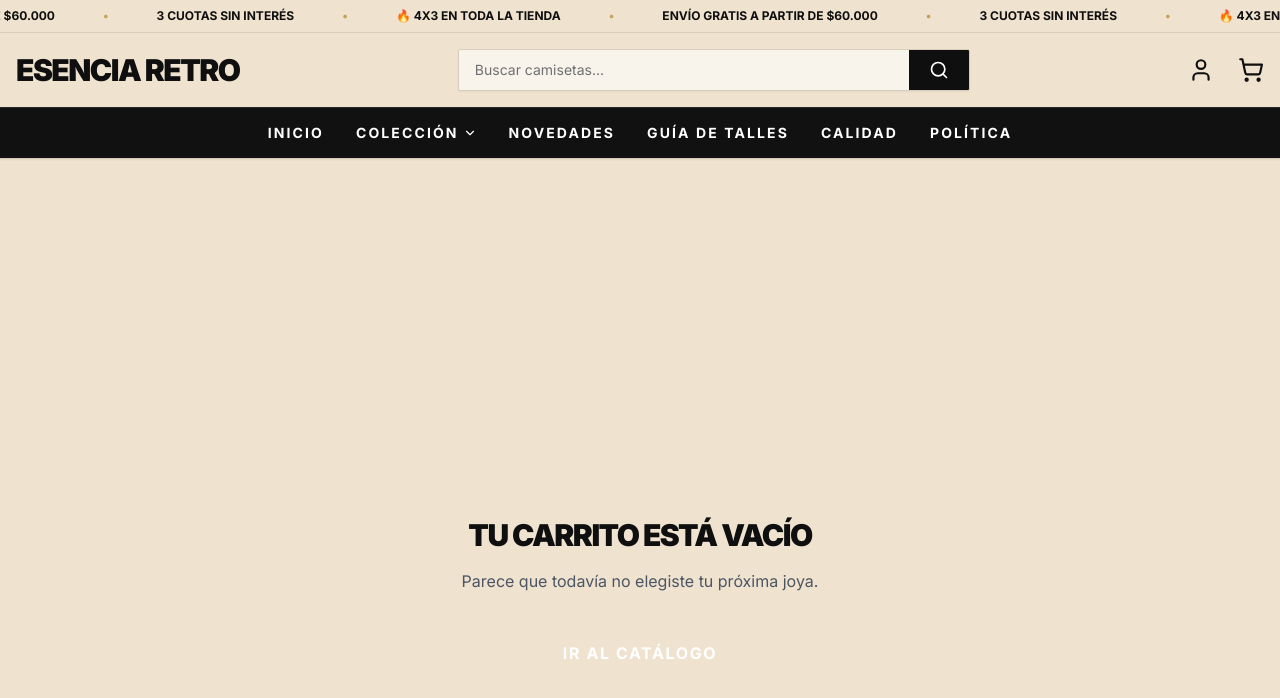
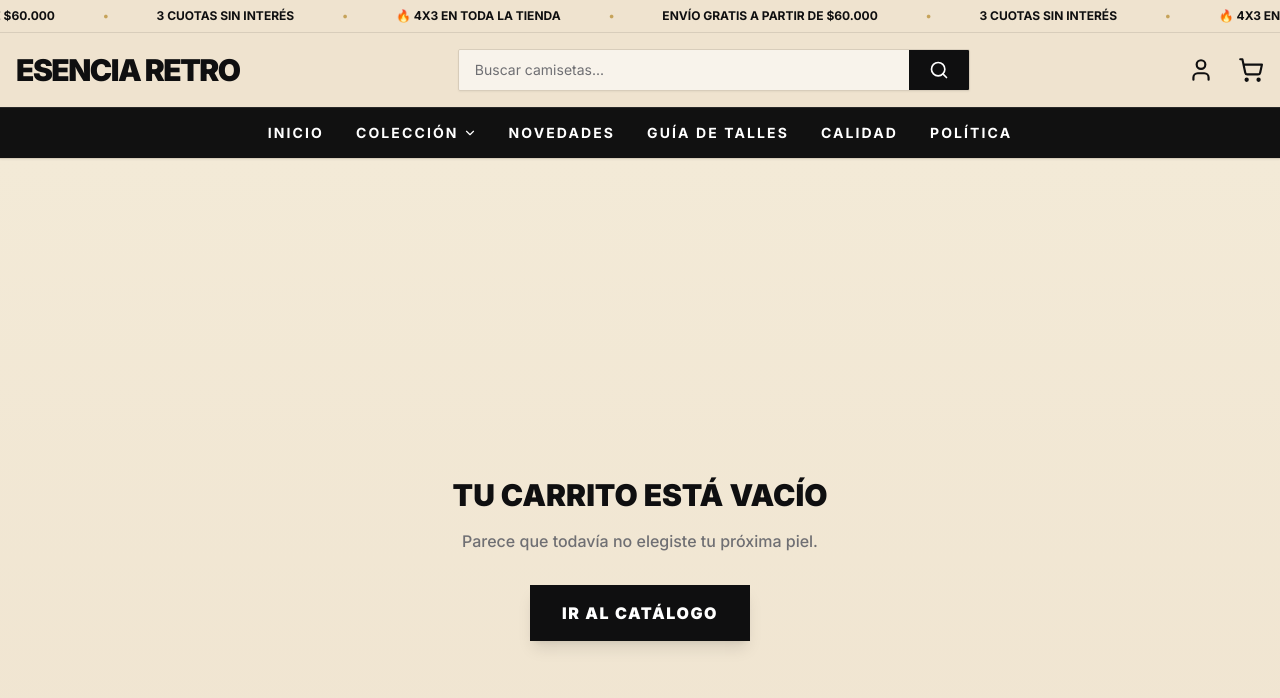
Before and after one commit to AlejandroCopponi/esencia-retro, a Next.js app: page /carrito in a window 1280 px wide. Shown: the top 698 px of the page. Built offline with nearby package versions, Linux system fonts and the light colour scheme.

Commit message:
carrito corregido y funcionando

```diff
--- a/src/app/carrito/page.js
+++ b/src/app/carrito/page.js
@@ -2,33 +2,39 @@
 
 import { useCart } from '@/context/CartContext';
 import Link from 'next/link';
-import { Trash2, ArrowRight, ArrowLeft } from 'lucide-react';
-import { useRouter } from 'next/navigation';
-import { useState, useEffect } from 'react';
+import { Trash2, ArrowRight, Minus, Plus, CreditCard, ShieldCheck } from 'lucide-react';
+import { useEffect, useState } from 'react';
 
-export default function CartPage() {
-  const { cart, removeFromCart, totalPrice } = useCart();
-  const router = useRouter();
+export default function CarritoPage() {
+  const { cart, removeFromCart, decreaseQuantity, increaseQuantity, total } = useCart();
   const [isMounted, setIsMounted] = useState(false);
 
   useEffect(() => {
     setIsMounted(true);
   }, []);
 
-  const handleCheckout = () => {
-    router.push('/checkout');
+  const COLORS = {
+    gradient: 'linear-gradient(180deg, #f3ead7 0%, #efe3cf 100%)',
+    ink: '#0f0f10',
+    gold: '#c6a35a',
   };
 
-  if (!isMounted) return null;
+  if (!isMounted) {
+    return (
+        <div className="min-h-screen flex items-center justify-center font-sans" style={{ background: COLORS.gradient }}>
+            <div className="animate-spin rounded-full h-8 w-8 border-b-2 border-[#0f0f10]"></div>
+        </div>
+    );
+  }
 
   if (cart.length === 0) {
     return (
-      <div className="min-h-screen flex flex-col items-center justify-center bg-retro-base px-4 text-center pt-20">
-        <h2 className="text-3xl font-black text-retro-main mb-4 uppercase tracking-tighter">Tu carrito está vacío</h2>
-        <p className="text-gray-600 mb-8">Parece que todavía no elegiste tu próxima joya.</p>
+      <div className="min-h-screen flex flex-col items-center justify-center font-sans px-4 text-center" style={{ background: COLORS.gradient }}>
+        <h2 className="text-3xl font-black uppercase mb-4 text-[#0f0f10]">Tu carrito está vacío</h2>
+        <p className="text-[#6f6f73] mb-8 font-medium">Parece que todavía no elegiste tu próxima piel.</p>
         <Link
           href="/catalogo"
-          className="bg-retro-main text-white px-8 py-4 font-bold uppercase tracking-widest hover:bg-black transition-transform hover:scale-105"
+          className="bg-[#0f0f10] text-white px-8 py-4 font-black uppercase tracking-widest hover:bg-[#c6a35a] hover:text-[#0f0f10] transition-colors shadow-lg"
         >
           Ir al Catálogo
         </Link>
@@ -37,90 +43,123 @@ export default function CartPage() {
   }
 
   return (
-    <div className="min-h-screen bg-retro-base py-12 px-4 md:px-8 pt-32">
+    <div className="min-h-screen font-sans pt-28 pb-12 px-4 md:px-8" style={{ background: COLORS.gradient, color: COLORS.ink }}>
       <div className="max-w-6xl mx-auto">
 
-        {/* ENCABEZADO */}
-        <div className="flex items-center gap-4 mb-8">
-            <Link href="/catalogo" className="text-retro-main hover:text-retro-accent transition-colors">
-                <ArrowLeft size={24} />
-            </Link>
-            <h1 className="text-4xl md:text-5xl font-black text-retro-main uppercase tracking-tighter">
-                Tu Carrito <span className="text-retro-gray text-2xl ml-2 font-medium normal-case">({cart.length} productos)</span>
-            </h1>
-        </div>
+        <h1 className="text-4xl font-black uppercase tracking-tighter mb-8 border-b border-[#0f0f10]/10 pb-4 flex items-baseline gap-3">
+          Tu Carrito <span className="text-[#c6a35a] text-2xl">({cart.reduce((a, b) => a + (b.quantity || 0), 0)} items)</span>
+        </h1>
 
-        <div className="grid md:grid-cols-3 gap-12">
+        <div className="grid lg:grid-cols-3 gap-12">
 
           {/* LISTA DE PRODUCTOS */}
-          <div className="md:col-span-2 space-y-6">
-            {cart.map((product) => (
-              <div key={product.id} className="bg-white p-4 md:p-6 shadow-sm flex gap-6 items-center border border-transparent hover:border-retro-main/10 transition-colors relative group">
+          <div className="lg:col-span-2 space-y-6">
+            {cart.map((item) => (
+              <div key={`${item.id}-${item.size}`} className="bg-white p-4 rounded-xl shadow-sm border border-[#0f0f10]/5 flex gap-4 items-center relative group hover:border-[#c6a35a]/30 transition-colors">
 
-                {/* FOTO */}
-                <div className="w-24 h-24 md:w-32 md:h-32 bg-gray-50 flex-shrink-0 flex items-center justify-center p-2 relative">
-                  <img
-                    src={product.image_url}
-                    alt={product.name}
-                    className="w-full h-full object-contain mix-blend-multiply"
-                  />
+                {/* Imagen */}
+                <div className="w-20 h-24 bg-gray-50 rounded-lg overflow-hidden flex-shrink-0 border border-gray-100">
+                  <img src={item.image_url} alt={item.name} className="w-full h-full object-contain mix-blend-multiply p-2" />
                 </div>
 
-                {/* INFO */}
+                {/* Info */}
                 <div className="flex-grow">
-                  <h3 className="font-bold text-retro-main uppercase tracking-wide text-sm md:text-lg mb-1">{product.name}</h3>
-                  <p className="text-gray-500 text-xs uppercase mb-2">Talle: {product.size || 'Único'}</p>
-                  <p className="font-black text-retro-accent text-lg">
-                    {/* PROTECCIÓN CONTRA ERRORES DE NUMEROS */}
-                    ${(product.price || 0).toLocaleString('es-AR')}
-                  </p>
+                  <div className="flex justify-between items-start">
+                    <div>
+                      <h3 className="font-black text-sm md:text-base uppercase leading-tight text-[#0f0f10]">{item.name}</h3>
+                      <p className="text-xs font-bold text-[#6f6f73] uppercase mt-1">Talle: <span className="text-[#0f0f10] bg-[#f3ead7] px-2 py-0.5 rounded text-[10px]">{item.size}</span></p>
+                    </div>
+
+                    <button
+                      type="button"
+                      onClick={() => removeFromCart(item.id, item.size)}
+                      className="text-[#6f6f73] hover:text-red-600 transition-colors p-2"
+                    >
+                      <Trash2 size={18} />
+                    </button>
+                  </div>
+
+                  <div className="flex justify-between items-end mt-4">
+
+                    {/* CONTROL DE CANTIDAD (+/-) */}
+                    <div className="flex items-center border border-[#0f0f10]/10 rounded-lg bg-gray-50 h-9 shadow-sm">
+
+                        {/* BOTÓN MENOS */}
+                        <button
+                            type="button"
+                            onClick={() => decreaseQuantity(item.id, item.size)}
+                            className="w-9 h-full flex items-center justify-center hover:bg-[#0f0f10]/5 transition-colors text-[#0f0f10]"
+                        >
+                            <Minus size={14} />
+                        </button>
+
+                        {/* NÚMERO */}
+                        <span className="w-10 h-full flex items-center justify-center font-bold text-sm bg-white border-x border-[#0f0f10]/10 text-[#0f0f10]">
+                            {item.quantity}
+                        </span>
+
+                        {/* BOTÓN MÁS (NUEVA LÓGICA) */}
+                        <button
+                            type="button"
+                            onClick={() => increaseQuantity(item.id, item.size)}
+                            className="w-9 h-full flex items-center justify-center hover:bg-[#0f0f10]/5 transition-colors text-[#0f0f10]"
+                        >
+                            <Plus size={14} />
+                        </button>
+
+                    </div>
+
+                    <div className="text-right">
+                        <p className="text-[10px] text-[#6f6f73] uppercase font-bold mb-0.5">Subtotal</p>
+                        <p className="font-black text-lg text-[#0f0f10] font-mono">${(Number(item.price) * Number(item.quantity)).toLocaleString('es-AR')}</p>
+                    </div>
+                  </div>
                 </div>
-
-                {/* BORRAR */}
-                <button
-                  onClick={() => removeFromCart(product.id)}
-                  className="text-gray-300 hover:text-red-500 transition-colors p-2"
-                  title="Eliminar producto"
-                >
-                  <Trash2 size={20} />
-                </button>
               </div>
             ))}
           </div>
 
-          {/* RESUMEN DE CUENTA */}
-          <div className="md:col-span-1">
-            <div className="bg-white p-8 shadow-lg sticky top-32 border-t-4 border-retro-main">
-              <h2 className="text-xl font-black uppercase text-retro-main mb-6 tracking-widest">Resumen</h2>
+          {/* RESUMEN */}
+          <div className="lg:col-span-1">
+            <div className="bg-white p-6 rounded-xl shadow-sm border border-[#0f0f10]/10 sticky top-32">
+              <h2 className="font-black uppercase text-xl mb-6 border-b border-[#0f0f10]/10 pb-2">Resumen</h2>
 
-              <div className="space-y-4 mb-8 text-sm">
-                <div className="flex justify-between text-gray-600">
+              <div className="space-y-3 mb-6 text-sm">
+                <div className="flex justify-between text-[#6f6f73]">
                   <span>Subtotal</span>
-                  {/* AQUÍ ESTABA EL ERROR EN TU FOTO: Ahora está protegido con (totalPrice || 0) */}
-                  <span>${(totalPrice || 0).toLocaleString('es-AR')}</span>
+                  <span className="font-bold text-[#0f0f10]">${total.toLocaleString('es-AR')}</span>
                 </div>
-                <div className="flex justify-between text-gray-600">
+                <div className="flex justify-between text-[#6f6f73]">
                   <span>Envío</span>
-                  <span className="text-xs italic">(Se calcula al finalizar)</span>
+                  <span className="font-bold text-[#0f0f10] uppercase text-xs bg-gray-100 px-2 py-1 rounded">A calcular</span>
                 </div>
-                <div className="border-t border-dashed border-gray-300 pt-4 mt-4 flex justify-between items-end">
-                  <span className="font-bold text-lg uppercase">Total</span>
-                  <span className="font-black text-3xl text-retro-main">${(totalPrice || 0).toLocaleString('es-AR')}</span>
+
+                <div className="w-full h-px bg-[#0f0f10]/10 my-2"></div>
+
+                <div className="flex justify-between text-[#0f0f10] text-xl font-black">
+                  <span>Total</span>
+                  <span>${total.toLocaleString('es-AR')}</span>
                 </div>
               </div>
 
-              {/* BOTÓN QUE LLEVA AL CHECKOUT */}
-              <button
-                onClick={handleCheckout}
-                className="w-full bg-retro-main text-white py-5 font-black uppercase tracking-[0.2em] hover:bg-retro-accent transition-colors flex items-center justify-center gap-3 group"
-              >
-                Iniciar Compra <ArrowRight className="group-hover:translate-x-1 transition-transform" />
+              <div className="bg-[#f3ead7] p-3 rounded-lg mb-6 flex gap-3 items-start border border-[#c6a35a]/20">
+                  <CreditCard className="text-[#c6a35a] flex-shrink-0 mt-0.5" size={18} />
+                  <div>
+                    <p className="text-xs font-bold text-[#6f6f73] uppercase leading-tight mb-1">Pagá en cuotas</p>
+                    <p className="text-xs font-bold text-[#0f0f10]">
+                        3 de <span className="text-sm">${(total/3).toLocaleString('es-AR', {maximumFractionDigits: 0})}</span> sin interés
+                    </p>
+                  </div>
+              </div>
+
+              <button className="w-full bg-[#0f0f10] text-white py-4 font-black uppercase tracking-widest hover:bg-[#c6a35a] hover:text-[#0f0f10] transition-all transform hover:-translate-y-1 shadow-xl flex justify-center items-center gap-2 mb-4 rounded-sm">
+                Iniciar Compra <ArrowRight size={18} />
               </button>
 
-              <p className="text-center text-xs text-gray-400 mt-4 flex items-center justify-center gap-1">
-                <span className="w-2 h-2 bg-green-500 rounded-full animate-pulse"></span>
-                Compra protegida y segura
-              </p>
+              <div className="flex items-center justify-center gap-2 text-[#6f6f73] text-[10px] uppercase font-bold opacity-70">
+                <ShieldCheck size={14} /> Compra 100% Protegida
+              </div>
+
             </div>
           </div>
 
--- a/src/app/producto/[id]/page.js
+++ b/src/app/producto/[id]/page.js
@@ -4,7 +4,7 @@ import { useState, useEffect } from 'react';
 import { supabase } from '@/lib/supabase';
 import { useParams } from 'next/navigation';
 import Link from 'next/link';
-import { ArrowLeft, Truck, ShieldCheck, Check, ShoppingBag, CreditCard } from 'lucide-react';
+import { ArrowLeft, Truck, ShieldCheck, Check, ShoppingBag, CreditCard, Minus, Plus } from 'lucide-react';
 import { useCart } from '@/context/CartContext';
 
 export default function ProductPage() {
@@ -15,7 +15,10 @@ export default function ProductPage() {
   const [product, setProduct] = useState(null);
   const [relatedProducts, setRelatedProducts] = useState([]);
   const [loading, setLoading] = useState(true);
+
+  // ESTADOS
   const [selectedSize, setSelectedSize] = useState(null);
+  const [quantity, setQuantity] = useState(1);
   const [adding, setAdding] = useState(false);
 
   const COLORS = {
@@ -31,7 +34,6 @@ export default function ProductPage() {
 
   async function fetchProduct() {
     try {
-      // 1. Producto principal
       const { data: currentProduct, error } = await supabase
         .from('products')
         .select('*')
@@ -41,7 +43,6 @@ export default function ProductPage() {
       if (error) throw error;
       setProduct(currentProduct);
 
-      // 2. Productos relacionados
       if (currentProduct) {
         const { data: related } = await supabase
           .from('products')
@@ -60,17 +61,28 @@ export default function ProductPage() {
     }
   }
 
+  // CONTADOR
+  const handleIncrease = () => setQuantity(prev => prev + 1);
+  const handleDecrease = () => setQuantity(prev => (prev > 1 ? prev - 1 : 1));
+
+  // --- FUNCIÓN CORREGIDA ---
   const handleAddToCart = () => {
     if (!selectedSize) {
       alert("Por favor, seleccioná un talle.");
       return;
     }
     setAdding(true);
-    addToCart({ ...product, size: selectedSize });
+
+    // Preparamos el producto con el talle
+    const productToSend = { ...product, size: selectedSize };
+
+    // Enviamos (Producto, Cantidad) por separado
+    addToCart(productToSend, quantity);
 
     setTimeout(() => {
       setAdding(false);
-    }, 1500);
+      setQuantity(1); // Reseteamos visualmente a 1
+    }, 800);
   };
 
   if (loading) return (
@@ -86,33 +98,30 @@ export default function ProductPage() {
     </div>
   );
 
-  // CÁLCULOS DE PRECIO
   const price = Number(product.price || 0);
   const oldPrice = Number(product.old_price || 0);
   const hasDiscount = oldPrice > price;
   const discountPercent = hasDiscount ? Math.round(((oldPrice - price) / oldPrice) * 100) : 0;
+  const totalPrice = price * quantity;
 
   return (
     <div className="min-h-screen font-sans pt-28 pb-12 px-4 md:px-8" style={{ background: COLORS.gradient, color: COLORS.ink }}>
 
       <div className="max-w-6xl mx-auto">
 
-        {/* BREADCRUMB */}
         <Link href="/catalogo" className="inline-flex items-center gap-2 text-xs font-bold uppercase tracking-widest text-[#6f6f73] hover:text-[#0f0f10] mb-8 transition-colors">
             <ArrowLeft size={16} /> Volver al Catálogo
         </Link>
 
-        {/* FICHA DE PRODUCTO */}
         <div className="grid md:grid-cols-2 gap-12 lg:gap-20 mb-20 items-start">
 
-            {/* COLUMNA IZQUIERDA: FOTO */}
+            {/* FOTO */}
             <div className="bg-white rounded-xl shadow-sm border border-transparent hover:border-[#c6a35a] transition-all duration-500 overflow-hidden relative w-full">
                 <img
                     src={product.image_url}
                     alt={product.name}
                     className="w-full h-auto object-contain mix-blend-multiply p-4 md:p-8"
                 />
-                {/* Badge Descuento */}
                 {hasDiscount && (
                     <span className="absolute top-4 left-4 bg-[#c6a35a] text-[#0f0f10] text-sm font-black px-3 py-1 uppercase tracking-tighter rounded-sm shadow-sm z-10">
                         {discountPercent}% OFF
@@ -120,9 +129,8 @@ export default function ProductPage() {
                 )}
             </div>
 
-            {/* COLUMNA DERECHA: INFO */}
+            {/* INFO */}
             <div className="flex flex-col">
-
                 <span className="text-[#c6a35a] font-bold uppercase tracking-widest text-xs mb-2">
                     {product.category || 'Retro Football'}
                 </span>
@@ -131,7 +139,6 @@ export default function ProductPage() {
                     {product.name}
                 </h1>
 
-                {/* PRECIOS */}
                 <div className="mb-6">
                     {hasDiscount && (
                         <p className="text-xl text-gray-400 font-bold line-through decoration-red-500/50 mb-1">
@@ -150,10 +157,10 @@ export default function ProductPage() {
                 <div className="w-full h-px bg-[#0f0f10]/10 mb-8"></div>
 
                 {/* SELECTOR DE TALLE */}
-                <div className="mb-8">
+                <div className="mb-6">
                     <div className="flex justify-between mb-3">
-                        <label className="font-black uppercase text-sm tracking-wide">Seleccionar Talle</label>
-                        <Link href="/guia-talles" className="text-xs font-bold text-[#c6a35a] hover:underline">Ver Guía de Talles</Link>
+                        <label className="font-black uppercase text-sm tracking-wide">1. Seleccionar Talle</label>
+                        <Link href="/guia-talles" className="text-xs font-bold text-[#c6a35a] hover:underline">Ver Guía</Link>
                     </div>
                     <div className="flex flex-wrap gap-3">
                         {['S', 'M', 'L', 'XL', 'XXL'].map((size) => (
@@ -170,7 +177,38 @@ export default function ProductPage() {
                             </button>
                         ))}
                     </div>
-                    {!selectedSize && <p className="text-xs text-red-500 font-bold mt-2 animate-pulse">* Elegí un talle para comprar</p>}
+                    {!selectedSize && <p className="text-xs text-red-500 font-bold mt-2 animate-pulse">* Elegí un talle</p>}
+                </div>
+
+                {/* SELECTOR DE CANTIDAD */}
+                <div className="mb-8">
+                    <label className="font-black uppercase text-sm tracking-wide mb-3 block">2. Cantidad</label>
+                    <div className="flex items-center gap-4">
+                        <div className="flex items-center border border-[#0f0f10]/10 rounded overflow-hidden h-12 w-fit bg-white/50">
+                            <button
+                                onClick={handleDecrease}
+                                className="w-12 h-full flex items-center justify-center hover:bg-[#0f0f10]/5 transition-colors text-[#0f0f10]"
+                                disabled={quantity <= 1}
+                            >
+                                <Minus size={16} />
+                            </button>
+                            <div className="w-12 h-full flex items-center justify-center font-black text-lg border-x border-[#0f0f10]/10">
+                                {quantity}
+                            </div>
+                            <button
+                                onClick={handleIncrease}
+                                className="w-12 h-full flex items-center justify-center hover:bg-[#0f0f10]/5 transition-colors text-[#0f0f10]"
+                            >
+                                <Plus size={16} />
+                            </button>
+                        </div>
+
+                        {quantity > 1 && (
+                            <div className="text-sm font-bold text-[#6f6f73]">
+                                Total: <span className="text-[#0f0f10] font-black">${totalPrice.toLocaleString('es-AR')}</span>
+                            </div>
+                        )}
+                    </div>
                 </div>
 
                 {/* BOTÓN DE COMPRA */}
@@ -189,7 +227,7 @@ export default function ProductPage() {
                     {adding ? (
                         <>Agregado <Check size={20}/></>
                     ) : (
-                        <>Agregar al Carrito <ShoppingBag size={20}/></>
+                        <>Agregar {quantity > 1 ? `(${quantity})` : ''} al Carrito <ShoppingBag size={20}/></>
                     )}
                 </button>
 
@@ -215,7 +253,6 @@ export default function ProductPage() {
                          const relPrice = Number(rel.price || 0);
                          const relOld = Number(rel.old_price || 0);
                          const relDiscount = relOld > relPrice;
-
                         return (
                         <Link key={rel.id} href={`/producto/${rel.id}`} className="group block bg-white rounded-xl overflow-hidden shadow-sm hover:shadow-md transition-all duration-300 border border-transparent hover:border-[#c6a35a] relative">
                             <div className="w-full relative">
@@ -234,8 +271,7 @@ export default function ProductPage() {
                                 </div>
                             </div>
                         </Link>
-                        );
-                    })}
+                    )})}
                 </div>
             </div>
         )}
--- a/src/context/CartContext.js
+++ b/src/context/CartContext.js
@@ -5,68 +5,87 @@ import { createContext, useContext, useState, useEffect } from 'react';
 const CartContext = createContext();
 
 export function CartProvider({ children }) {
-  // Inicializamos el carrito buscando en localStorage si existe (para no perderlo al F5)
   const [cart, setCart] = useState([]);
-  const [totalPrice, setTotalPrice] = useState(0);
+  const [isLoaded, setIsLoaded] = useState(false);
 
-  // 1. CARGAR CARRITO GUARDADO AL INICIAR
+  // 1. CARGA INICIAL
   useEffect(() => {
-    try {
-      const savedCart = localStorage.getItem('retroCart');
-      if (savedCart) {
-        setCart(JSON.parse(savedCart));
+    const savedCart = localStorage.getItem('esencia_cart');
+    if (savedCart) {
+      try {
+        const parsed = JSON.parse(savedCart);
+        setCart(Array.isArray(parsed) ? parsed : []);
+      } catch (e) {
+        setCart([]);
       }
-    } catch (error) {
-      console.error("Error cargando carrito:", error);
     }
+    setIsLoaded(true);
   }, []);
 
-  // 2. CADA VEZ QUE CAMBIA EL CARRITO, GUARDAMOS Y RECALCULAMOS TOTAL
+  // 2. GUARDADO
   useEffect(() => {
-    // Guardar en navegador
-    localStorage.setItem('retroCart', JSON.stringify(cart));
+    if (isLoaded) {
+      localStorage.setItem('esencia_cart', JSON.stringify(cart));
+    }
+  }, [cart, isLoaded]);
 
-    // Calcular Total (Asegurando que sean números)
-    const total = cart.reduce((acc, item) => {
-      const price = Number(item.price) || 0; // Convertimos a numero por seguridad
-      const quantity = Number(item.quantity) || 1;
-      return acc + (price * quantity);
-    }, 0);
+  // --- FUNCIONES ---
 
-    setTotalPrice(total);
-  }, [cart]);
+  // Agregar (Desde la ficha de producto)
+  const addToCart = (product, amount = 1) => {
+    setCart((prevCart) => {
+      const quantityToAdd = Number(amount);
+      const { quantity, ...productClean } = product; // Limpiamos
 
-  // AGREGAR AL CARRITO
-  const addToCart = (product) => {
-    setCart((prev) => {
-      // Si ya existe, sumamos cantidad
-      const existing = prev.find((item) => item.id === product.id);
-      if (existing) {
-        return prev.map((item) =>
-          item.id === product.id
-            ? { ...item, quantity: item.quantity + 1 }
-            : item
-        );
+      const existingIndex = prevCart.findIndex(
+        (item) => item.id === productClean.id && item.size === productClean.size
+      );
+
+      if (existingIndex >= 0) {
+        const newCart = [...prevCart];
+        newCart[existingIndex].quantity += quantityToAdd;
+        return newCart;
+      } else {
+        return [...prevCart, { ...productClean, quantity: quantityToAdd }];
       }
-      // Si es nuevo, lo agregamos con precio numérico asegurado
-      return [...prev, { ...product, quantity: 1, price: Number(product.price) }];
     });
   };
 
-  // SACAR DEL CARRITO
-  const removeFromCart = (id) => {
-    setCart((prev) => prev.filter((item) => item.id !== id));
+  // Remover Item
+  const removeFromCart = (id, size) => {
+    setCart((prev) => prev.filter((item) => !(item.id === id && item.size === size)));
   };
 
-  // LIMPIAR CARRITO
-  const clearCart = () => {
-    setCart([]);
-    setTotalPrice(0);
-    localStorage.removeItem('retroCart');
+  // Restar 1 (Botón Menos)
+  const decreaseQuantity = (id, size) => {
+    setCart((prevCart) => {
+      return prevCart.map((item) => {
+        if (item.id === id && item.size === size) {
+          return { ...item, quantity: item.quantity > 1 ? item.quantity - 1 : 1 };
+        }
+        return item;
+      });
+    });
   };
 
+  // NUEVA: Sumar 1 (Botón Más) - Exclusiva para el carrito
+  const increaseQuantity = (id, size) => {
+    setCart((prevCart) => {
+      return prevCart.map((item) => {
+        if (item.id === id && item.size === size) {
+          return { ...item, quantity: item.quantity + 1 };
+        }
+        return item;
+      });
+    });
+  };
+
+  const clearCart = () => setCart([]);
+
+  const total = cart.reduce((acc, item) => acc + (Number(item.price) * Number(item.quantity)), 0);
+
   return (
-    <CartContext.Provider value={{ cart, addToCart, removeFromCart, clearCart, totalPrice }}>
+    <CartContext.Provider value={{ cart, addToCart, removeFromCart, decreaseQuantity, increaseQuantity, clearCart, total }}>
       {children}
     </CartContext.Provider>
   );
```
Lines whose indentation alone changed are shown as unchanged.
